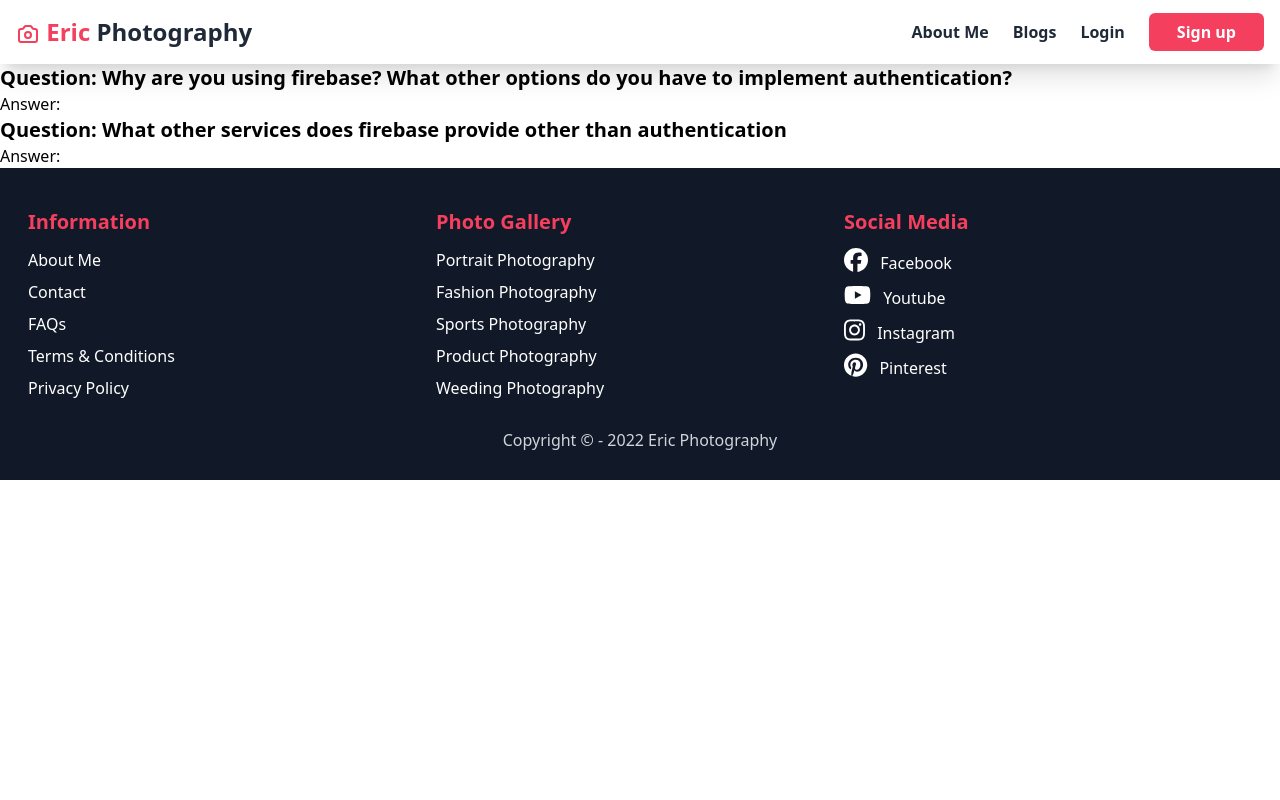
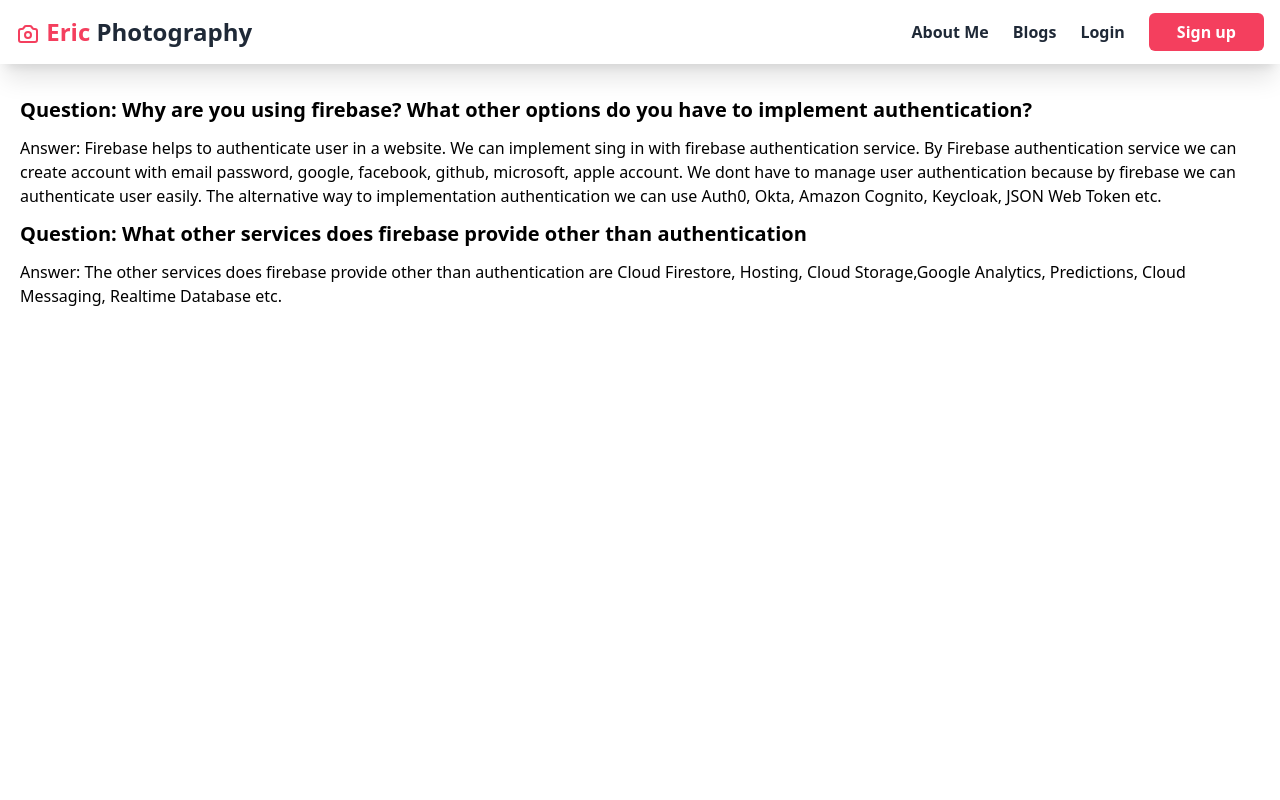
Before and after one commit to motalibpathan/photography-service-provider, a React (Create React App) app: page /blogs in a window 1280 px wide. Shown: the top 800 px of the page. Built offline with nearby package versions, Linux system fonts and the light colour scheme; no server answers.

Commit message:
question answer added

```diff
--- a/src/components/Blogs/Blogs.js
+++ b/src/components/Blogs/Blogs.js
@@ -2,17 +2,29 @@ import React from "react";
 
 const Blogs = () => {
   return (
-    <div>
-      <h1 className="text-xl font-bold">
+    <div className="md:container mx-auto p-5 min-h-screen">
+      <h1 className="my-3 text-xl font-bold">
         Question: Why are you using firebase? What other options do you have to
         implement authentication?
       </h1>
-      <p>Answer: </p>
-      <h1 className="text-xl font-bold">
+      <p>
+        Answer: Firebase helps to authenticate user in a website. We can
+        implement sing in with firebase authentication service. By Firebase
+        authentication service we can create account with email password,
+        google, facebook, github, microsoft, apple account. We dont have to
+        manage user authentication because by firebase we can authenticate user
+        easily. The alternative way to implementation authentication we can use
+        Auth0, Okta, Amazon Cognito, Keycloak, JSON Web Token etc.
+      </p>
+      <h1 className="my-3 text-xl font-bold">
         Question: What other services does firebase provide other than
         authentication
       </h1>
-      <p>Answer: </p>
+      <p>
+        Answer: The other services does firebase provide other than
+        authentication are Cloud Firestore, Hosting, Cloud Storage,Google
+        Analytics, Predictions, Cloud Messaging, Realtime Database etc.
+      </p>
     </div>
   );
 };
```
